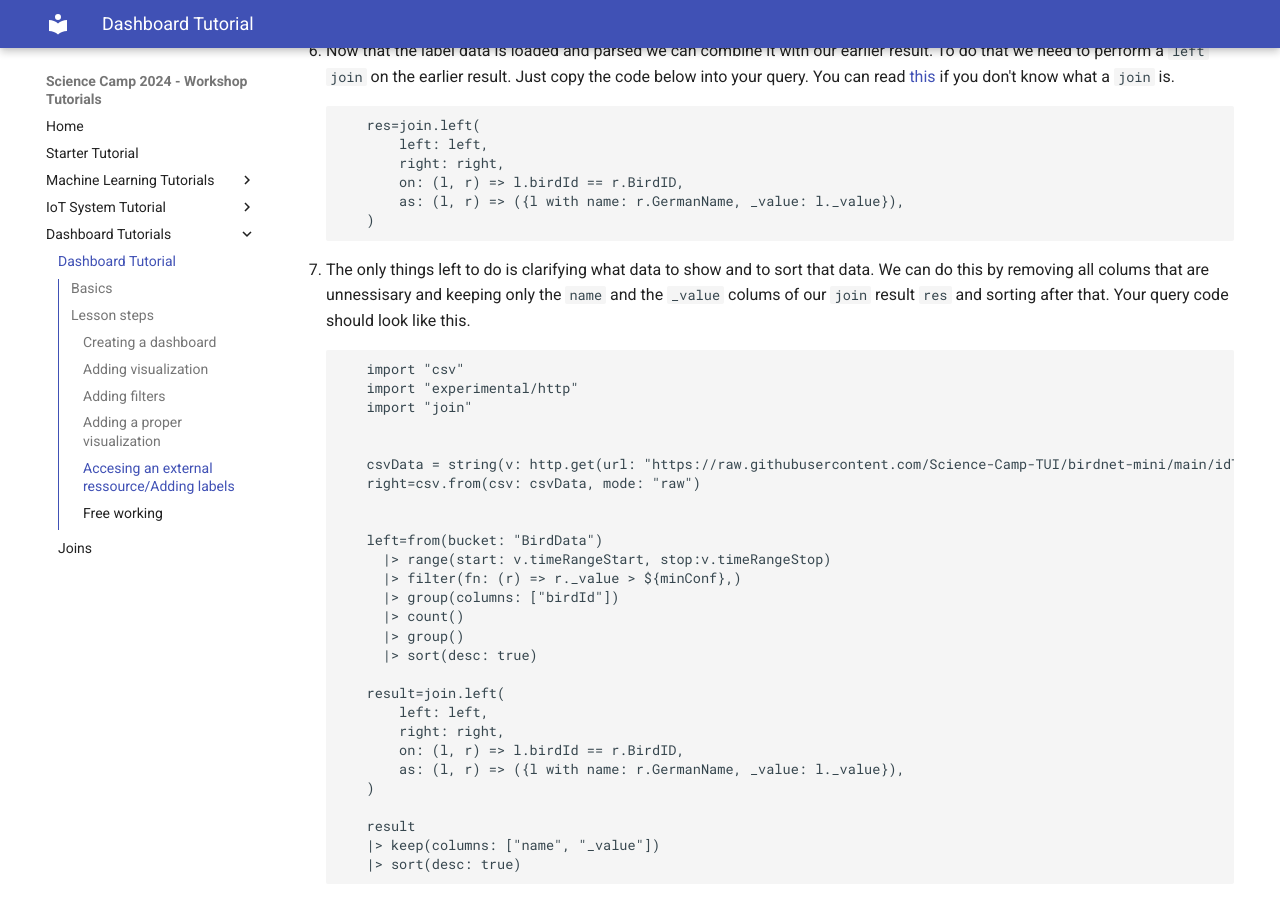
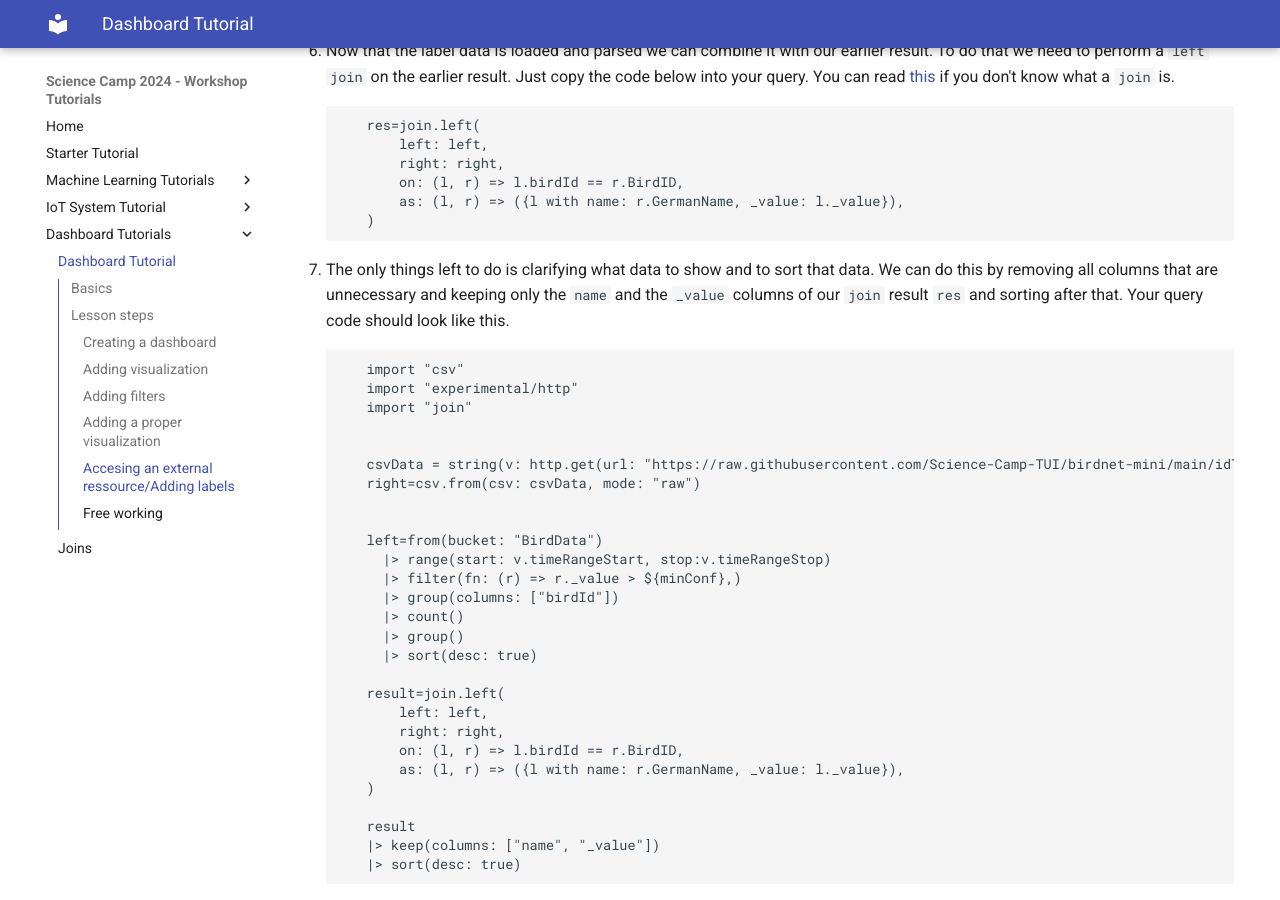
Before and after one commit to Science-Camp-TUI/tutorials, an MkDocs documentation site: the page built from docs/dashboard/index.md, in a window 1280 px wide and 900 px high, scrolled down 4627 px. Built offline with MkDocs 1.6.1 and Material for MkDocs 9.7.7, drawn with Linux system fonts in a browser that asks for light colours.

Commit message:
Update index.md

````diff
--- a/docs/dashboard/index.md
+++ b/docs/dashboard/index.md
@@ -118,7 +118,7 @@ In the last task we had the problem that the measurements in the DB only holds t
           as: (l, r) => ({l with name: r.GermanName, _value: l._value}),
       )
    ```
-10. The only things left to do is clarifying what data to show and to sort that data. We can do this by removing all colums that are unnessisary and keeping only the `name` and the `_value` colums of our `join` result `res` and sorting after that. Your query code should look like this.
+10. The only things left to do is clarifying what data to show and to sort that data. We can do this by removing all columns that are unnecessary and keeping only the `name` and the `_value` columns of our `join` result `res` and sorting after that. Your query code should look like this.
    ```flux
       import "csv"
       import "experimental/http"
````
